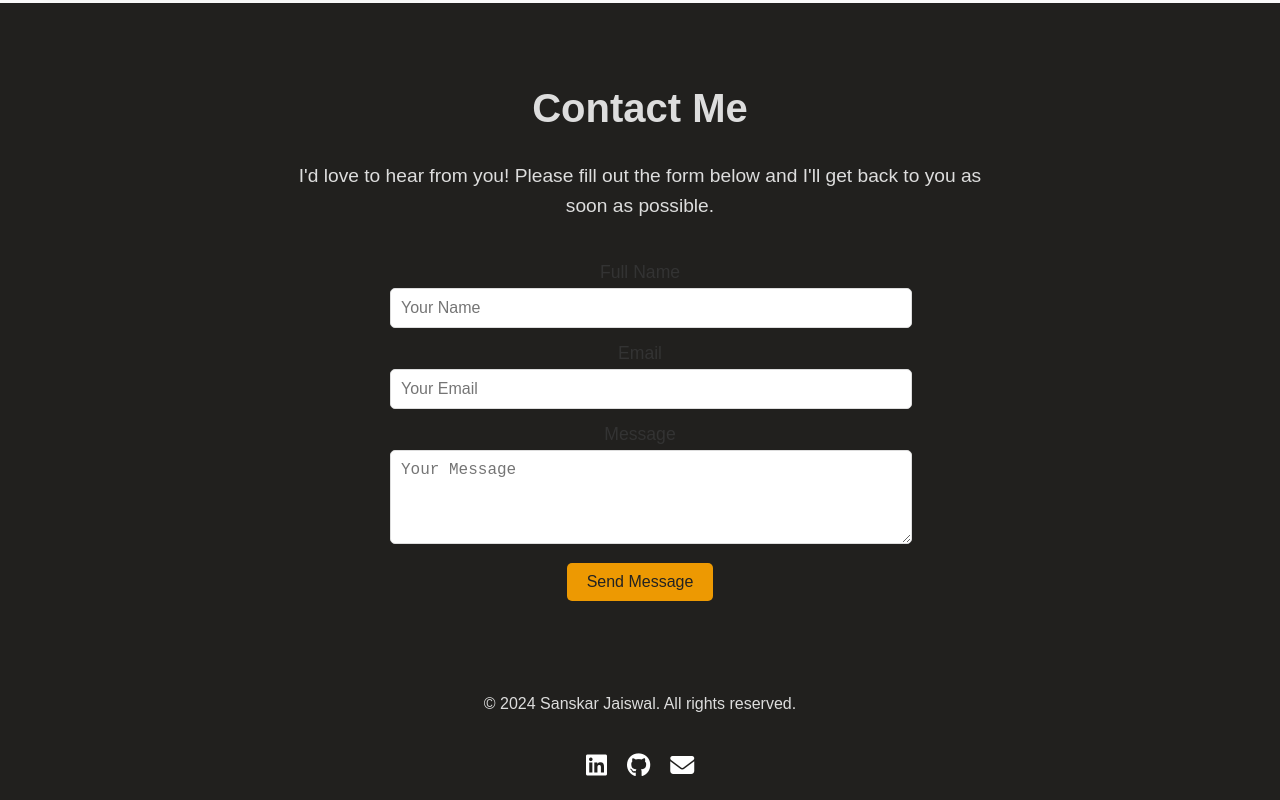
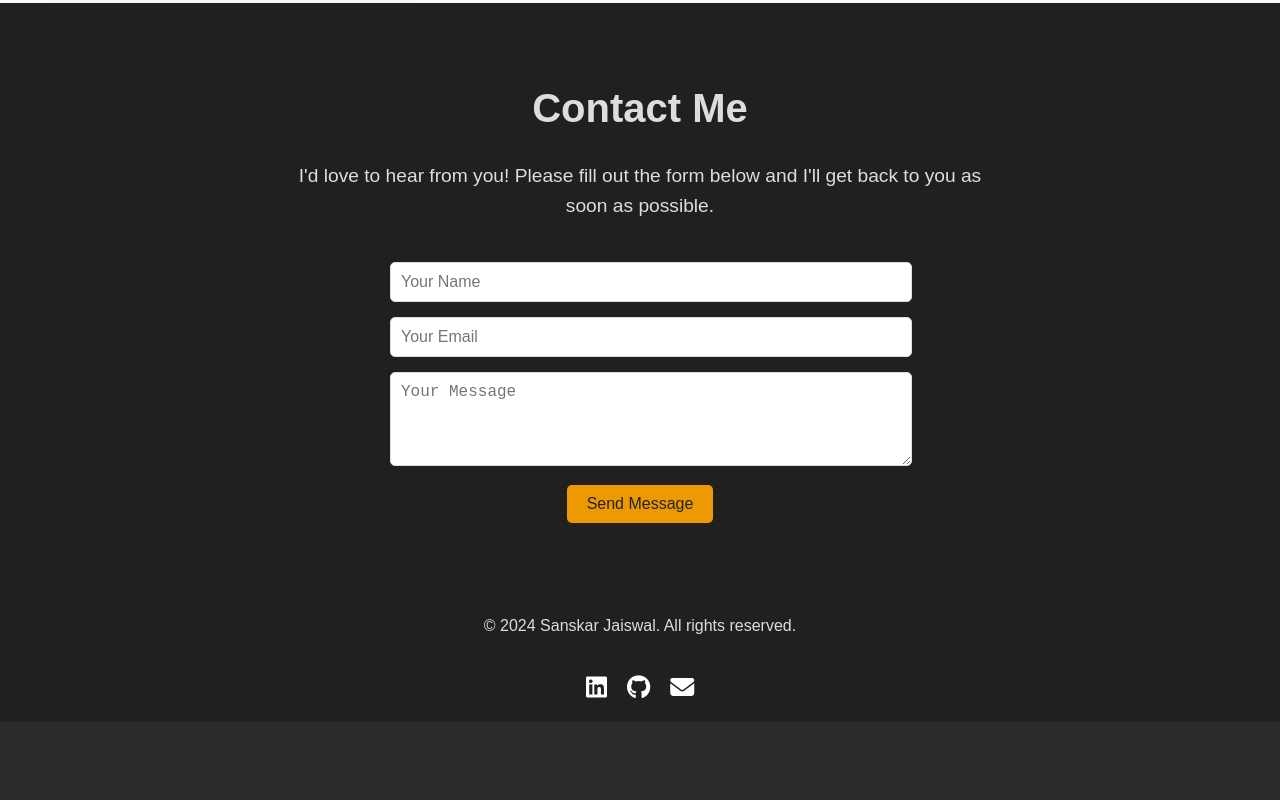
Before and after one commit to Sanskar-Jaiswal/PortfolioJS, a React (Create React App) app: page / in a window 1280 px wide. Shown: the part 3386-4186 px from the top of the page. After the commit the page ends 4108 px from the top, so only its background shows below. Built offline with nearby package versions, Linux system fonts and the light colour scheme; a web font is replaced by a local one.

Commit message:
the chsnge of contact labels

```diff
--- a/src/component/Contact/Contact.js
+++ b/src/component/Contact/Contact.js
@@ -29,7 +29,7 @@ const Contact = () => {
 
         <form className="contact-form" onSubmit={handleSubmit}>
           <div className="form-group">
-            <label htmlFor="name">Full Name</label>
+
             <input
               type="text"
               id="name"
@@ -42,7 +42,7 @@ const Contact = () => {
           </div>
 
           <div className="form-group">
-            <label htmlFor="email">Email</label>
+
             <input
               type="email"
               id="email"
@@ -55,7 +55,7 @@ const Contact = () => {
           </div>
 
           <div className="form-group">
-            <label htmlFor="message">Message</label>
+
             <textarea
               id="message"
               name="message"
```
